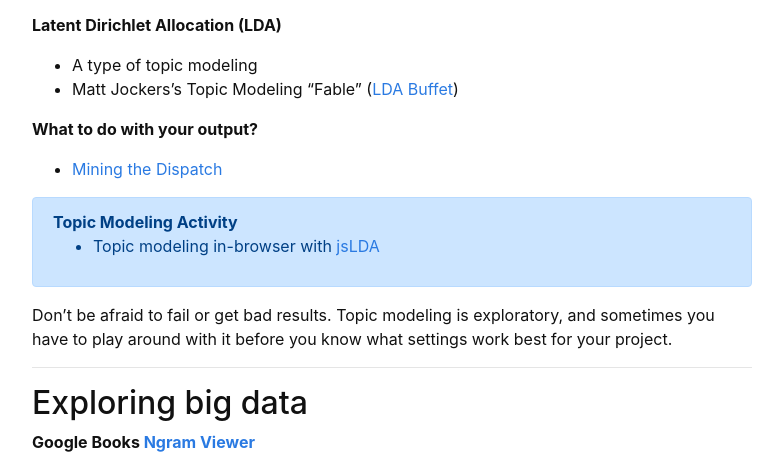
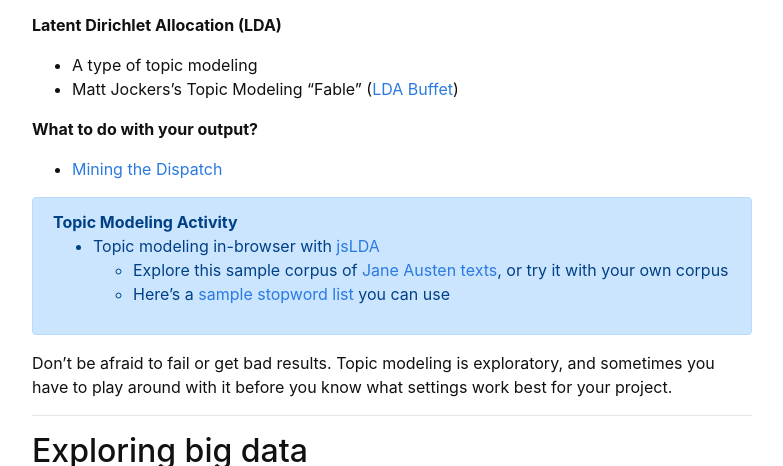
Before and after one commit to owikle/topicmodeling, a Jekyll site: the page built from content/3-machine.md, in a window 1280 px wide and 900 px high, scrolled down 922 px, cut to the strip 0-466 px from the top of the window. Shown: the whole strip, without its empty margins (248-1031 px from the left). Built offline with Jekyll 4.4.1, drawn with Linux system fonts in a browser that asks for light colours.

Commit message:
adding topic model texts

```diff
--- a/content/3-machine.md
+++ b/content/3-machine.md
@@ -41,6 +41,8 @@ Topic modeling is an example of **unsupervised machine learning**
 {% capture text %}
 **Topic Modeling Activity**
 - Topic modeling in-browser with [jsLDA](https://mimno.infosci.cornell.edu/jsLDA/)
+    - Explore this sample corpus of <a href="../data/austen_all.txt">Jane Austen texts</a>, or try it with your own corpus
+    - Here's a <a href="../data/austen_stopwords.txt">sample stopword list</a> you can use
 {% endcapture %}
 {% include alert.md text=text color=secondary %}
 
```
